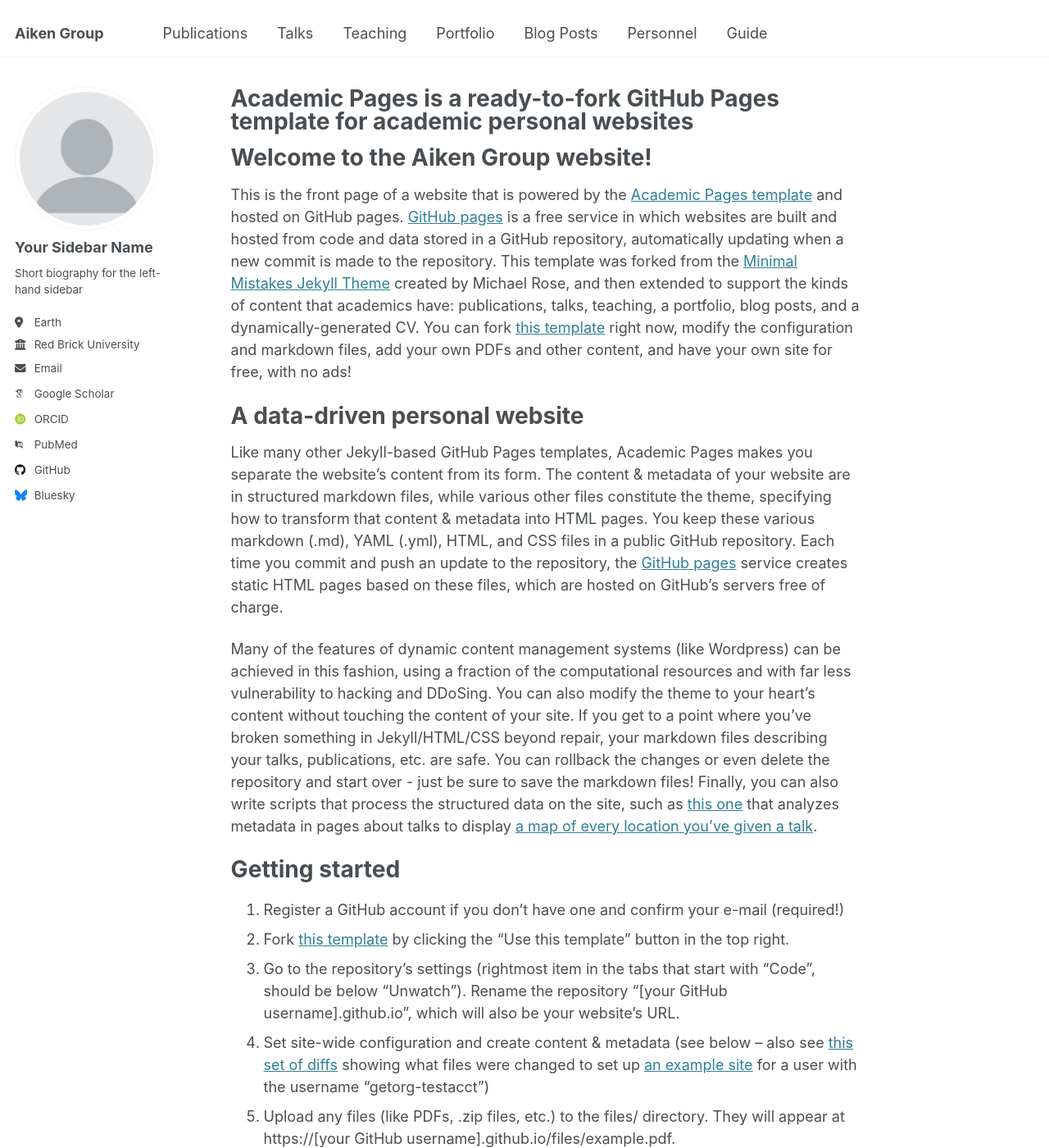
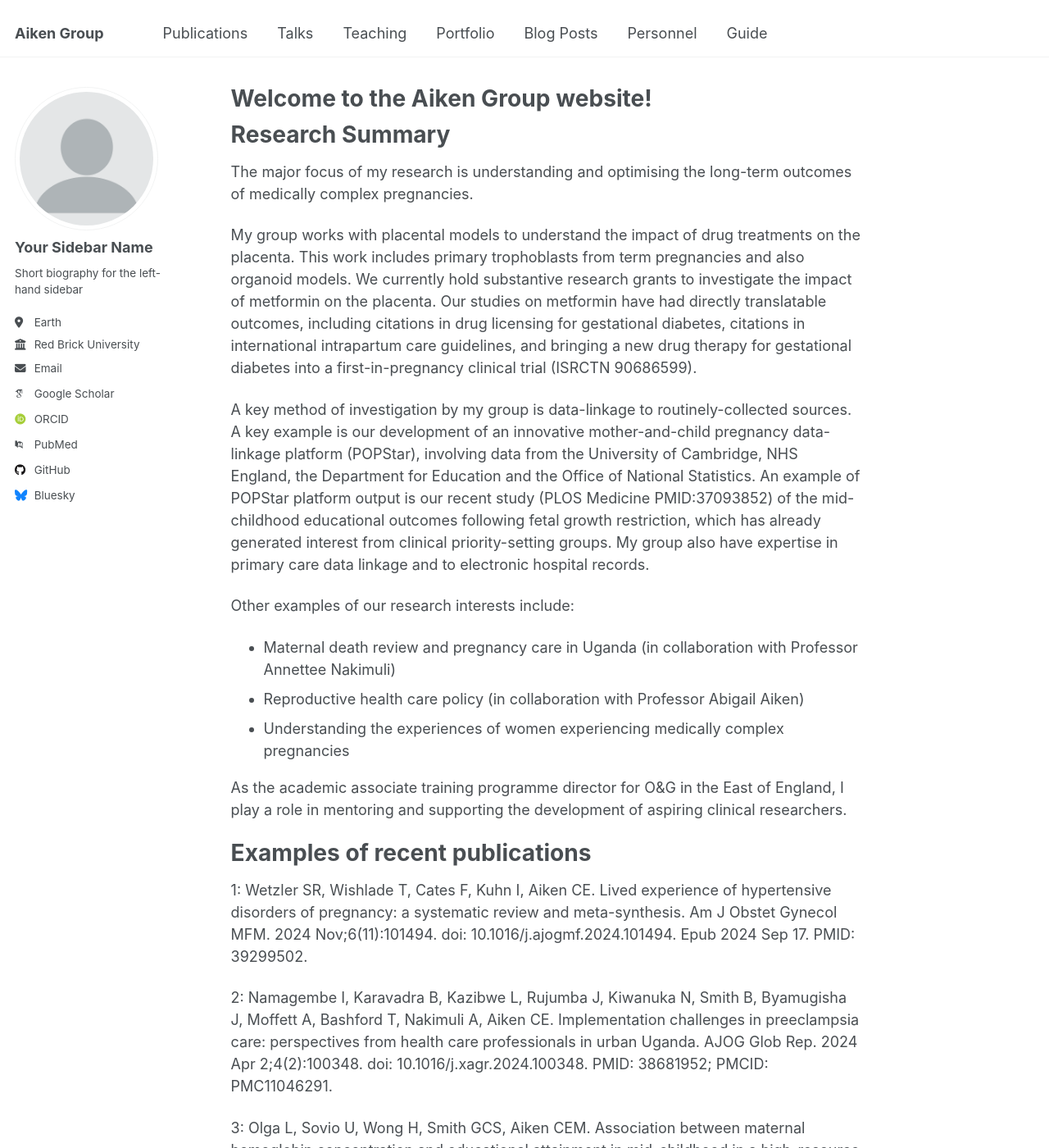
Before and after one commit to jxkiley/aikengroup.github.io, a Jekyll site: the page built from _pages/about.md, in a window 1280 px wide and 1400 px high. Shown: the whole window at 82% size. Built offline with Jekyll 4.4.1, drawn with Linux system fonts in a browser that asks for light colours; some web fonts are replaced; some of the changed text lies outside the part shown.

Commit message:
Adding bio and publications to the homepage

```diff
--- a/_pages/about.md
+++ b/_pages/about.md
@@ -1,51 +1,62 @@
 ---
 permalink: /
-title: "Academic Pages is a ready-to-fork GitHub Pages template for academic personal websites"
+title: "Welcome to the Aiken Group website!"
 author_profile: true
 redirect_from:
   - /about/
   - /about.html
 ---
 
-# Welcome to the Aiken Group website!
+# Research Summary
 
-This is the front page of a website that is powered by the [Academic Pages template](https://github.com/academicpages/academicpages.github.io) and hosted on GitHub pages. [GitHub pages](https://pages.github.com) is a free service in which websites are built and hosted from code and data stored in a GitHub repository, automatically updating when a new commit is made to the repository. This template was forked from the [Minimal Mistakes Jekyll Theme](https://mmistakes.github.io/minimal-mistakes/) created by Michael Rose, and then extended to support the kinds of content that academics have: publications, talks, teaching, a portfolio, blog posts, and a dynamically-generated CV. You can fork [this template](https://github.com/academicpages/academicpages.github.io) right now, modify the configuration and markdown files, add your own PDFs and other content, and have your own site for free, with no ads!
+The major focus of my research is understanding and optimising the long-term outcomes of medically complex pregnancies.
 
-A data-driven personal website
+My group works with placental models to understand the impact of drug treatments on the placenta. This work includes primary trophoblasts from term pregnancies and also organoid models. We currently hold substantive research grants to investigate the impact of metformin on the placenta. Our studies on metformin have had directly translatable outcomes, including citations in drug licensing for gestational diabetes, citations in international intrapartum care guidelines, and bringing a new drug therapy for gestational diabetes into a first-in-pregnancy clinical trial (ISRCTN 90686599).
+
+A key method of investigation by my group is data-linkage to routinely-collected sources. A key example is our development of an innovative mother-and-child pregnancy data-linkage platform (POPStar), involving data from the University of Cambridge, NHS England, the Department for Education and the Office of National Statistics. An example of POPStar platform output is our recent study (PLOS Medicine PMID:37093852) of the mid-childhood educational outcomes following fetal growth restriction, which has already generated interest from clinical priority-setting groups. My group also have expertise in primary care data linkage and to electronic hospital records.
+
+Other examples of our research interests include:
+* Maternal death review and pregnancy care in Uganda (in collaboration with Professor Annettee Nakimuli)
+* Reproductive health care policy (in collaboration with Professor Abigail Aiken)
+* Understanding the experiences of women experiencing medically complex pregnancies
+
+As the academic associate training programme director for O&G in the East of England, I play a role in mentoring and supporting the development of aspiring clinical researchers.
+
+Examples of recent publications
 ======
-Like many other Jekyll-based GitHub Pages templates, Academic Pages makes you separate the website's content from its form. The content & metadata of your website are in structured markdown files, while various other files constitute the theme, specifying how to transform that content & metadata into HTML pages. You keep these various markdown (.md), YAML (.yml), HTML, and CSS files in a public GitHub repository. Each time you commit and push an update to the repository, the [GitHub pages](https://pages.github.com/) service creates static HTML pages based on these files, which are hosted on GitHub's servers free of charge.
+1: Wetzler SR, Wishlade T, Cates F, Kuhn I, Aiken CE. Lived experience of hypertensive disorders of pregnancy: a systematic review and meta-synthesis. Am J Obstet Gynecol MFM. 2024 Nov;6(11):101494. doi: 10.1016/j.ajogmf.2024.101494.
+Epub 2024 Sep 17. PMID: 39299502.
 
-Many of the features of dynamic content management systems (like Wordpress) can be achieved in this fashion, using a fraction of the computational resources and with far less vulnerability to hacking and DDoSing. You can also modify the theme to your heart's content without touching the content of your site. If you get to a point where you've broken something in Jekyll/HTML/CSS beyond repair, your markdown files describing your talks, publications, etc. are safe. You can rollback the changes or even delete the repository and start over - just be sure to save the markdown files! Finally, you can also write scripts that process the structured data on the site, such as [this one](https://github.com/academicpages/academicpages.github.io/blob/master/talkmap.ipynb) that analyzes metadata in pages about talks to display [a map of every location you've given a talk](https://academicpages.github.io/talkmap.html).
+2: Namagembe I, Karavadra B, Kazibwe L, Rujumba J, Kiwanuka N, Smith B, Byamugisha J, Moffett A, Bashford T, Nakimuli A, Aiken CE. Implementation challenges in preeclampsia care: perspectives from health care professionals in urban Uganda. AJOG Glob Rep. 2024 Apr 2;4(2):100348. doi: 10.1016/j.xagr.2024.100348. PMID: 38681952; PMCID: PMC11046291.
 
-Getting started
-======
-1. Register a GitHub account if you don't have one and confirm your e-mail (required!)
-1. Fork [this template](https://github.com/academicpages/academicpages.github.io) by clicking the "Use this template" button in the top right.
-1. Go to the repository's settings (rightmost item in the tabs that start with "Code", should be below "Unwatch"). Rename the repository "[your GitHub username].github.io", which will also be your website's URL.
-1. Set site-wide configuration and create content & metadata (see below -- also see [this set of diffs](http://archive.is/3TPas) showing what files were changed to set up [an example site](https://getorg-testacct.github.io) for a user with the username "getorg-testacct")
-1. Upload any files (like PDFs, .zip files, etc.) to the files/ directory. They will appear at https://[your GitHub username].github.io/files/example.pdf.
-1. Check status by going to the repository settings, in the "GitHub pages" section
+3: Olga L, Sovio U, Wong H, Smith GCS, Aiken CEM. Association between maternal hemoglobin concentration and educational attainment in mid-childhood in a high-resource obstetric setting: a prospective cohort study. Am J Obstet Gynecol MFM 2024 May;6(5):101357. doi: 10.1016/j.ajogmf.2024.101357. Epub 2024 Mar 23. PMID: 38527690.
 
-Site-wide configuration
-------
-The main configuration file for the site is in the base directory in [_config.yml](https://github.com/academicpages/academicpages.github.io/blob/master/_config.yml), which defines the content in the sidebars and other site-wide features. You will need to replace the default variables with ones about yourself and your site's github repository. The configuration file for the top menu is in [_data/navigation.yml](https://github.com/academicpages/academicpages.github.io/blob/master/_data/navigation.yml). For example, if you don't have a portfolio or blog posts, you can remove those items from that navigation.yml file to remove them from the header.
+4: Olga L, Sovio U, Wong H, Smith GCS, Aiken CEM. Maternal high body mass index, but not gestational diabetes, is associated with poorer educational attainment in mid-childhood. Am J Obstet Gynecol. 2024 Jul;231(1):120.e1-120.e9. doi: 10.1016/j.ajog.2023.11.1227. Epub 2023 Nov 21. PMID: 37981092.
 
-Create content & metadata
-------
-For site content, there is one markdown file for each type of content, which are stored in directories like _publications, _talks, _posts, _teaching, or _pages. For example, each talk is a markdown file in the [_talks directory](https://github.com/academicpages/academicpages.github.io/tree/master/_talks). At the top of each markdown file is structured data in YAML about the talk, which the theme will parse to do lots of cool stuff. The same structured data about a talk is used to generate the list of talks on the [Talks page](https://academicpages.github.io/talks), each [individual page](https://academicpages.github.io/talks/2012-03-01-talk-1) for specific talks, the talks section for the [CV page](https://academicpages.github.io/cv), and the [map of places you've given a talk](https://academicpages.github.io/talkmap.html) (if you run this [python file](https://github.com/academicpages/academicpages.github.io/blob/master/talkmap.py) or [Jupyter notebook](https://github.com/academicpages/academicpages.github.io/blob/master/talkmap.ipynb), which creates the HTML for the map based on the contents of the _talks directory).
+5: Tarry-Adkins JL, Robinson IG, Pantaleão LC, Armstrong JL, Thackray BD, Holzner LMW, Knapton AE, Virtue S, Jenkins B, Koulman A, Murray AJ, Ozanne SE, Aiken CE. The metabolic response of human trophoblasts derived from term placentas to metformin. Diabetologia. 2023 Dec;66(12):2320-2331. doi:
+10.1007/s00125-023-05996-3. Epub 2023 Sep 5. PMID: 37670017; PMCID: PMC10627909.
 
-**Markdown generator**
+6: Stock SJ, Aiken CE. Barriers to progress in pregnancy research: How can we break through? Science. 2023 Apr 14;380(6641):150-153. doi: 10.1126/science.adf9347. Epub 2023 Apr 13. PMID: 37053324.
 
-The repository includes [a set of Jupyter notebooks](https://github.com/academicpages/academicpages.github.io/tree/master/markdown_generator
-) that converts a CSV containing structured data about talks or presentations into individual markdown files that will be properly formatted for the Academic Pages template. The sample CSVs in that directory are the ones I used to create my own personal website at stuartgeiger.com. My usual workflow is that I keep a spreadsheet of my publications and talks, then run the code in these notebooks to generate the markdown files, then commit and push them to the GitHub repository.
+7: Eggleton EJ, McMurrugh KJ, Aiken CE. Perinatal outcomes in pregnancies complicated by maternal cardiomyopathy: a systematic review and meta-analysis. Am J Obstet Gynecol. 2023 Mar;228(3):283-291. doi: 10.1016/j.ajog.2022.09.025. Epub 2022 Sep 20. PMID: 36150520.
 
-How to edit your site's GitHub repository
-------
-Many people use a git client to create files on their local computer and then push them to GitHub's servers. If you are not familiar with git, you can directly edit these configuration and markdown files directly in the github.com interface. Navigate to a file (like [this one](https://github.com/academicpages/academicpages.github.io/blob/master/_talks/2012-03-01-talk-1.md) and click the pencil icon in the top right of the content preview (to the right of the "Raw | Blame | History" buttons). You can delete a file by clicking the trashcan icon to the right of the pencil icon. You can also create new files or upload files by navigating to a directory and clicking the "Create new file" or "Upload files" buttons.
+8: Tarry-Adkins JL, Robinson IG, Reynolds RM, Aye ILMH, Charnock-Jones DS, Jenkins B, Koulmann A, Ozanne SE, Aiken CE. Impact of Metformin Treatment on Human Placental Energy Production and Oxidative Stress. Front Cell Dev Biol. 2022 Jun 17;10:935403. doi: 10.3389/fcell.2022.935403. PMID: 35784487; PMCID: PMC9247405.
 
-Example: editing a markdown file for a talk
-![Editing a markdown file for a talk](/images/editing-talk.png)
+9: Ruth KS, Day FR, Hussain J, Martínez-Marchal A, Aiken CE, Perry JRB. Genetic insights into biological mechanisms governing human ovarian ageing. Nature. 2021 Aug;596(7872):393-397. Doi:
 
-For more info
-------
-More info about configuring Academic Pages can be found in [the guide](https://academicpages.github.io/markdown/), the [growing wiki](https://github.com/academicpages/academicpages.github.io/wiki), and you can always [ask a question on GitHub](https://github.com/academicpages/academicpages.github.io/discussions). The [guides for the Minimal Mistakes theme](https://mmistakes.github.io/minimal-mistakes/docs/configuration/) (which this theme was forked from) might also be helpful.
+10.1038/s41586-021-03779-7. Epub 2021 Aug 4. PMID: 34349265; PMCID: PMC7611832.
+
+10: Tarry-Adkins JL, Grant ID, Ozanne SE, Reynolds RM, Aiken CE. Efficacy and
+Side Effect Profile of Different Formulations of Metformin: A Systematic Review and Meta-Analysis. Diabetes Ther. 2021 Jul;12(7):1901-1914. doi: 10.1007/s13300-021-01058-2. Epub 2021 Jun 2. PMID: 34075573; PMCID: PMC8266931.
+
+11: Tarry-Adkins JL, Ozanne SE, Aiken CE. Impact of metformin treatment during pregnancy on maternal outcomes: a systematic review/meta-analysis. Sci Rep. 2021 Apr 29;11(1):9240. doi: 10.1038/s41598-021-88650-5. PMID: 33927270; PMCID: PMC8085032.
+
+12: Aiken ARA, Starling JE, Gomperts R, Scott JG, Aiken CE. Demand for self-managed online telemedicine abortion in eight European countries during the COVID-19 pandemic: a regression discontinuity analysis. BMJ Sex Reprod Health. 2021 Oct;47(4):238-245. doi: 10.1136/bmjsrh-2020-200880. Epub 2021 Jan 11. PMID: 33431614; PMCID: PMC7802389.
+
+13: Aiken ARA, Starling JE, Gomperts R, Tec M, Scott JG, Aiken CE. Demand for Self-Managed Online Telemedicine Abortion in the United States During the Coronavirus Disease 2019 (COVID-19) Pandemic. Obstet Gynecol. 2020 Oct;136(4):835-837. doi: 10.1097/AOG.0000000000004081. PMID: 32701762; PMCID: PMC7505141.
+
+14: Aiken CE, Tarry-Adkins JL, Ashmore TJ, Ozanne SE. Early life environment influences the trajectory of post-partum weight loss in adult female rats. Reprod Biomed Online. 2019 May;38(5):779-786. doi: 10.1016/j.rbmo.2018.12.002. Epub 2018 Dec 12. PMID: 30885667; PMCID: PMC6491499.
+
+15: Aiken CE, Aiken AR, Scott JG, Brockelsby JC. The influence of hours worked prior to delivery on maternal and neonatal outcomes: a retrospective cohort study. Am J Obstet Gynecol. 2016 Nov;215(5):634.e1-634.e7. doi:10.1016/j.ajog.2016.06.026. Epub 2016 Jun 23. PMID: 27343567; PMCID: PMC5086304.
+
+16: Aiken AR, Scott JG, Gomperts R, Trussell J, Worrell M, Aiken CE. Requests for Abortion in Latin America Related to Concern about Zika Virus Exposure. N Engl J Med. 2016 Jul 28;375(4):396-8. doi: 10.1056/NEJMc1605389. Epub 2016 Jun 22. PMID: 27331661; PMCID: PMC5026851.
```
